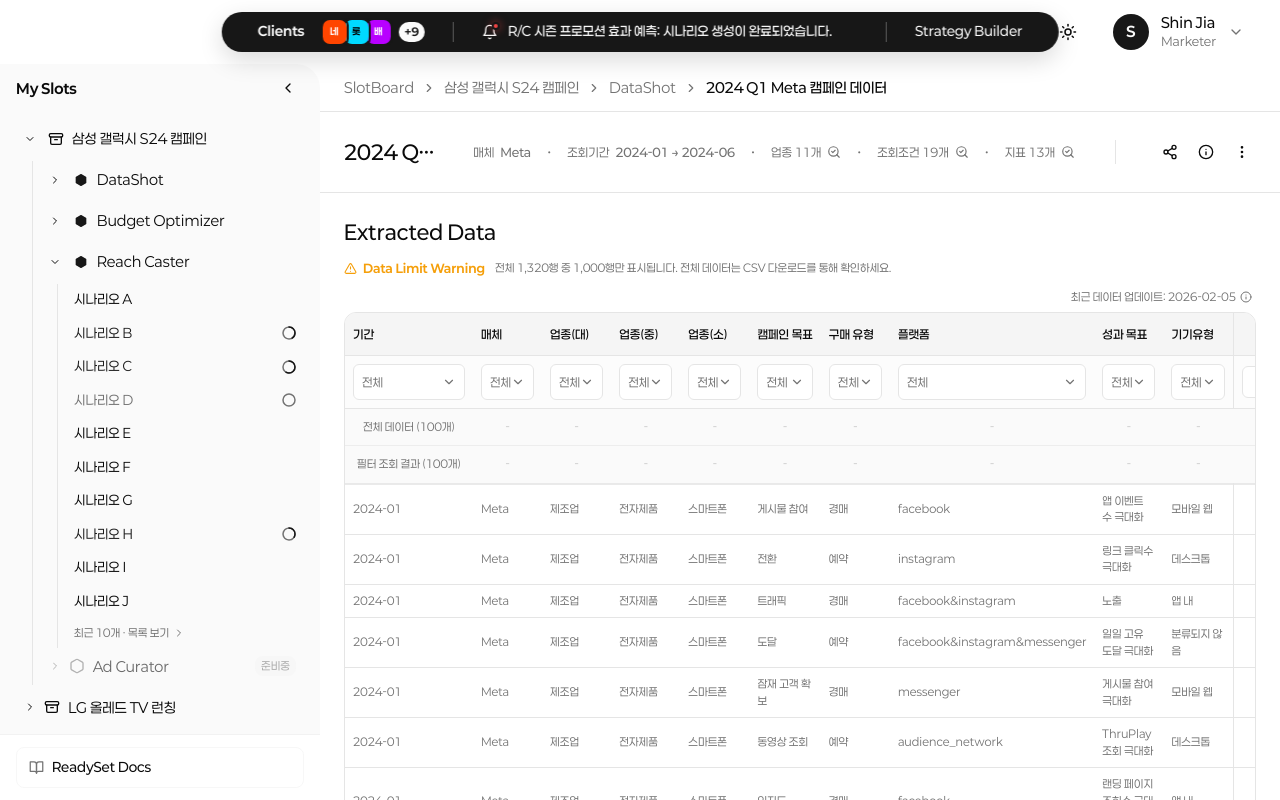
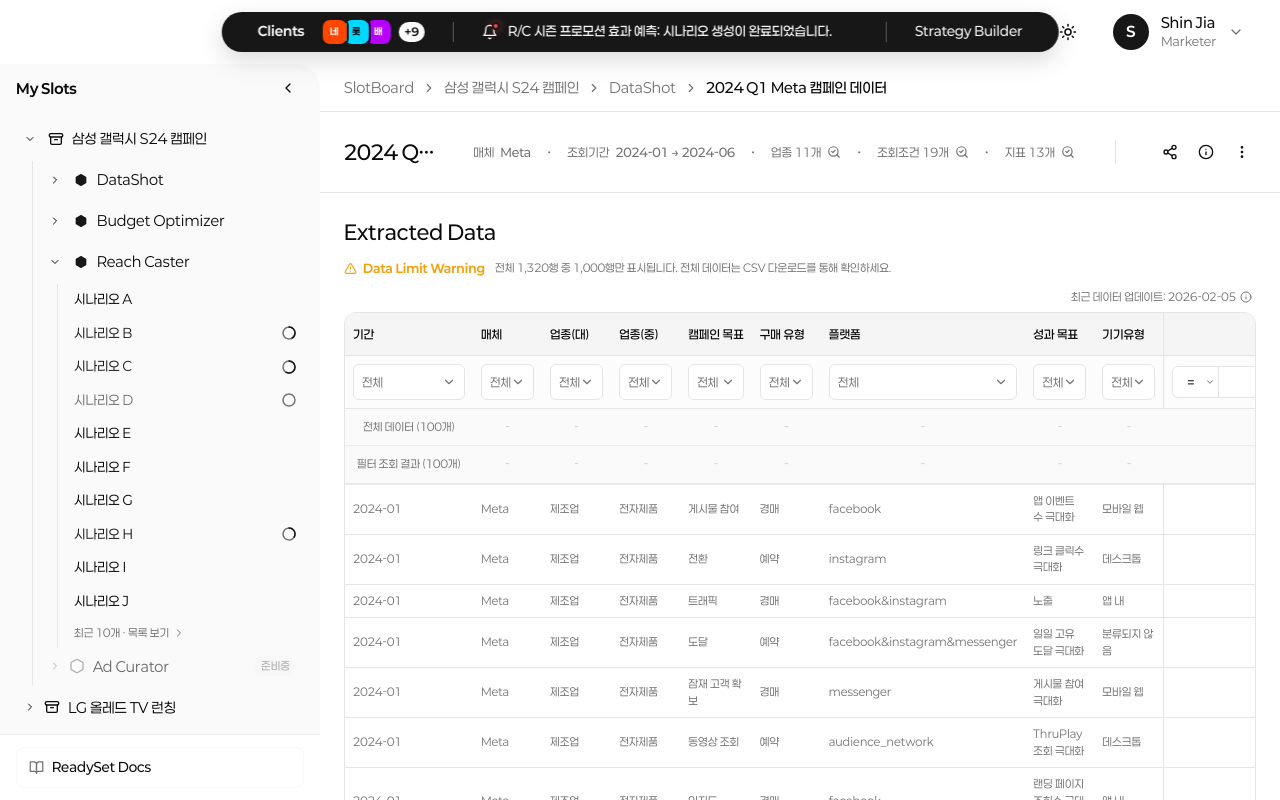
Before and after one commit to taetaej/ReadySet, a React (Vite) app: page /datashot/1 in a window 1280 px wide. Shown: the top 800 px of the page. Built offline with nearby package versions, Linux system fonts and the light colour scheme.

Commit message:
fix: DataShot 화면을 현행 서비스 기준으로 동기화
- CreateDatasetStep2: 매체 목록에서 TVING·당근비즈니스 제외
- CreateDatasetStep2: 매체 항목 한 줄 배치
- DatasetDetail(Extracted Data): 업종(소) 컬럼 제외

```diff
--- a/src/components/datashot/CreateDatasetStep2.tsx
+++ b/src/components/datashot/CreateDatasetStep2.tsx
@@ -1,6 +1,6 @@
 import { useState } from 'react'
 import { ListPlus, Plus, Minus, Search, ChevronDown, X, Info, Undo2 } from 'lucide-react'
-import { targetingOptionsByMedia, metaMetrics, googleMetrics, kakaoMetrics, naverGfaMetrics, naverNospMetrics, tiktokMetrics, tvingMetrics, daangnMetrics, naverNospKeywords, type MetricGroup } from './types'
+import { targetingOptionsByMedia, metaMetrics, googleMetrics, kakaoMetrics, naverGfaMetrics, naverNospMetrics, tiktokMetrics, naverNospKeywords, type MetricGroup } from './types'
 import { AdProductsSelector } from './AdProductsSelector'
 import { FormData } from './createDatasetTypes'
 import { adProductStructureByMedia } from './sampleData'
@@ -13,8 +13,6 @@ const metricsByMedia: Record<string, MetricGroup[]> = {
   'NAVER 성과형 DA': naverGfaMetrics,
   'NAVER 보장형 DA': naverNospMetrics,
   'TikTok': tiktokMetrics,
-  'TVING': tvingMetrics,
-  '당근비즈니스': daangnMetrics,
 }
 
 interface Props {
@@ -26,7 +24,7 @@ interface Props {
 export function CreateDatasetStep2({ formData, setFormData, validationActive }: Props) {
   const [metricsSearch, setMetricsSearch] = useState('')
 
-  const mediaList = ['Google Ads', 'Meta', 'kakao모먼트', 'NAVER 성과형 DA', 'NAVER 보장형 DA', 'TikTok', 'TVING', '당근비즈니스']
+  const mediaList = ['Google Ads', 'Meta', 'kakao모먼트', 'NAVER 성과형 DA', 'NAVER 보장형 DA', 'TikTok']
 
   return (
     <>
@@ -39,7 +37,7 @@ export function CreateDatasetStep2({ formData, setFormData, validationActive }:
         <label style={{ display: 'block', fontSize: '14px', fontWeight: '500', marginBottom: '8px' }}>
           매체 <span style={{ color: 'hsl(var(--destructive))' }}>*</span>
         </label>
-        <div style={{ display: 'grid', gridTemplateColumns: 'repeat(auto-fill, minmax(160px, 1fr))', gap: '8px' }}>
+        <div style={{ display: 'flex', flexWrap: 'nowrap', gap: '8px' }}>
           {mediaList.map(media => (
             <button
               key={media}
--- a/src/components/datashot/DatasetDetail.tsx
+++ b/src/components/datashot/DatasetDetail.tsx
@@ -1230,25 +1230,6 @@ export function DatasetDetail({ datasetData: propDatasetData }: DatasetDetailPro
                         )}
                       </div>
                     </th>
-                    <th
-                      onClick={() => handleSort('industrySmall')}
-                      style={{
-                        padding: '12px 8px',
-                        textAlign: 'left',
-                        fontWeight: '500',
-                        whiteSpace: 'nowrap',
-                        fontSize: '12px',
-                        cursor: 'pointer',
-                        userSelect: 'none'
-                      }}
-                    >
-                      <div style={{ display: 'flex', alignItems: 'center', gap: '4px' }}>
-                        업종(소)
-                        {sortConfig?.key === 'industrySmall' && (
-                          sortConfig.direction === 'asc' ? <ArrowUp size={14} /> : <ArrowDown size={14} />
-                        )}
-                      </div>
-                    </th>
                     {adProductColumns.map((col) => (
                       <th
                         key={col.key}
@@ -1324,7 +1305,6 @@ export function DatasetDetail({ datasetData: propDatasetData }: DatasetDetailPro
                     {renderListFilter('media')}
                     {renderListFilter('industryLarge')}
                     {renderListFilter('industryMedium')}
-                    {renderListFilter('industrySmall')}
                     {adProductColumns.map((col) => renderListFilter(col.key))}
                     {configData.targetingCategory && renderListFilter('targetingOption')}
                     {renderMetricFilter('cost')}
@@ -1454,7 +1434,6 @@ export function DatasetDetail({ datasetData: propDatasetData }: DatasetDetailPro
                       <td style={{ padding: '8px', fontSize: '11px' }} className="text-muted-foreground">{row.media}</td>
                       <td style={{ padding: '8px', fontSize: '11px' }} className="text-muted-foreground">{row.industryLarge}</td>
                       <td style={{ padding: '8px', fontSize: '11px' }} className="text-muted-foreground">{row.industryMedium}</td>
-                      <td style={{ padding: '8px', fontSize: '11px' }} className="text-muted-foreground">{row.industrySmall}</td>
                       {adProductColumns.map((col) => (
                         <td key={col.key} style={{ padding: '8px', fontSize: '11px' }} className="text-muted-foreground">
                           {(row as any)[col.key] || '—'}
```
